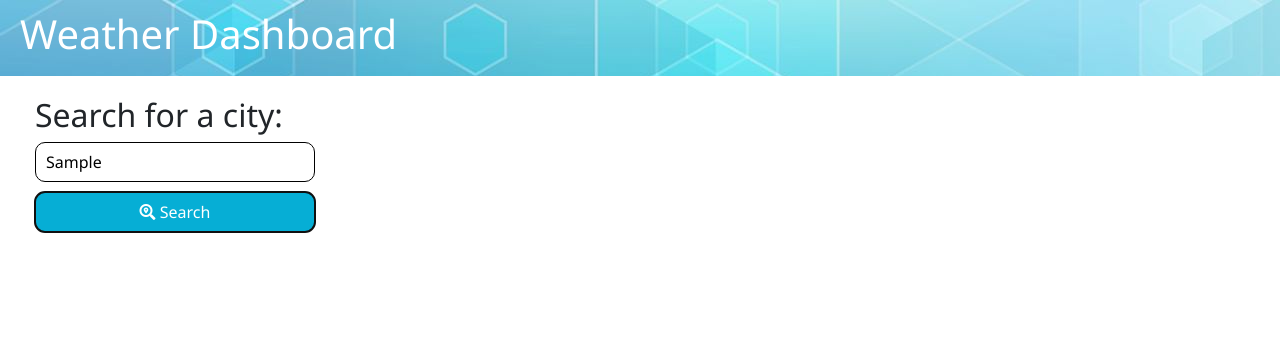
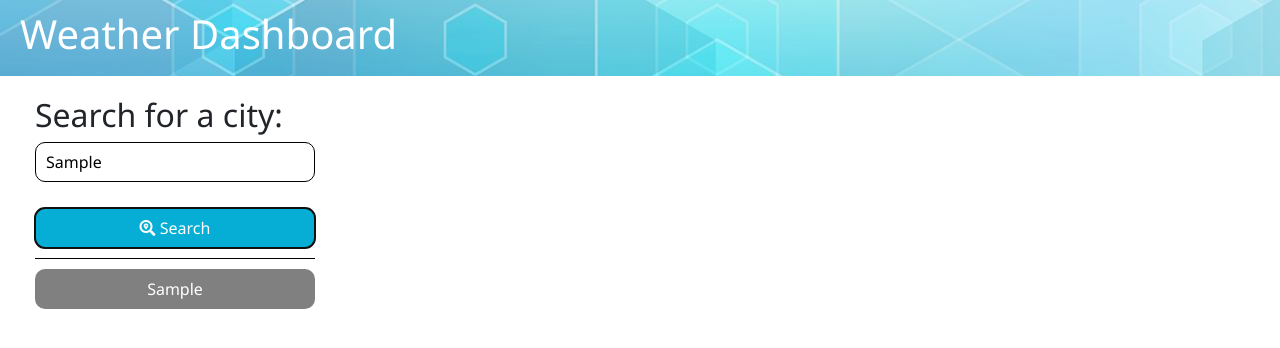
Before and after one commit to avidrunner87/weather-dashboard, a plain HTML site: page index.html in a window 1280 px wide. Both pictures are taken after typing "Sample" into the empty fields and a click on the button "Search". Drawn offline with nearby package versions, Linux system fonts and the light colour scheme; some packages are replaced by stand-ins of ours.

Commit message:
Added autocomplete to search to improve accuracy in the results

```diff
--- a/assets/css/style.css
+++ b/assets/css/style.css
@@ -39,6 +39,21 @@ main {
   border: none;
 }
 
+.searchHistory {
+  background-color: gray;
+}
+
+.button:hover {
+  font-size: 20px;
+  transition: all 0.3s ease-in-out;
+}
+
+.separator {
+  height: 0px;
+  border-bottom: 1px solid #000000;
+  margin: 10px 0px 0px 0px;
+}
+
 /* Formatting for the results column */
 
 
--- a/assets/scripts/script.js
+++ b/assets/scripts/script.js
@@ -1,4 +1,5 @@
 // ------------- Assignment Code -------------
+let autocomplete;
 
 
 // ---------------- Functions ----------------
@@ -6,6 +7,7 @@
 function init() {
     renderHeader();
     renderMainContent();
+    searchInputAutoComplete();
 }
 
 // Create the header
@@ -33,11 +35,27 @@ function renderMainContent() {
     $searchColumnDiv.append($searchTitleH2);
 
     // Build Search input text box
+    let $searchInputDiv = $("<div>");
+    $searchInputDiv.addClass("form-group");
+
     let $searchInput = $("<input>");
     $searchInput.attr("id", "searchInput");
     $searchInput.attr("type", "text");
-    $searchInput.addClass("textarea");
-    $searchColumnDiv.append($searchInput);
+    $searchInput.attr("placeholder", "Houston, TX");
+    $searchInput.addClass("textarea form-control");
+
+    let $searchInputLAT = $("<input>");
+    $searchInputLAT.attr("id", "searchInputLAT");
+    $searchInputLAT.attr("type", "hidden");
+
+    let $searchInputLONG = $("<input>");
+    $searchInputLONG.attr("id", "searchInputLNG");
+    $searchInputLONG.attr("type", "hidden");
+
+    $searchInputDiv.append($searchInput);
+    $searchInputDiv.append($searchInputLAT);
+    $searchInputDiv.append($searchInputLONG);
+    $searchColumnDiv.append($searchInputDiv);
 
     // Build Search button for text box
     let searchButtonIcon = $("<i class=\"fas fa-search-location\"></i>");
@@ -52,15 +70,116 @@ function renderMainContent() {
     $searchButton.append($searchButtonSpan);
     $searchColumnDiv.append($searchButton);
 
+    // Build Search results separator
+    let $searchSeperator = $("<div>");
+    $searchSeperator.addClass("separator");
+    $searchColumnDiv.append($searchSeperator);
+
+    // Build Search history DIV
+    let $searchHistoryDiv = $("<div>");
+    $searchHistoryDiv.attr("id", "searchHistory");
+
+    $searchColumnDiv.append($searchHistoryDiv);
 
     // Append Search to main content
     $("main").append($searchColumnDiv);
 
+    // Render Search history
+    renderSearchHistory();
+
+    searchInput = document.getElementById("searchInput");
+
     // Build the Results column
 
+}
+
+// Create the Search history
+function renderSearchHistory() {
+    $("#searchHistory").empty();
+    // Get the list of search history items from local storage
+    let searchItems = JSON.parse(localStorage.getItem("weatherDashboard_searchItems"));
+    if (searchItems === null) {
+        searchItems = [];
+    }
+
+    // TODO: Fix the sort on the searchItems array
+    searchItems.sort(function(a, b) {
+        return a.searchCity - b.searchCity
+    });
+
+    for (let i = 0; i < searchItems.length; i++) {
+        let $searchHistoryButton = $("<button>");
+        $searchHistoryButton.attr("id", `searchHistory_item${i}`);
+        $searchHistoryButton.addClass("button searchHistory");
+
+        let $searchButtonSpan = $("<span>");
+        $searchButtonSpan.text(searchItems[i].searchCity);
+
+        $searchHistoryButton.append($searchButtonSpan);
+
+        $("#searchHistory").append($searchHistoryButton);
+    }
+}
+
+// Enable autocomplete on the search input to improve user experience
+function searchInputAutoComplete() {
+    let searchInput = document.getElementById('searchInput');
+    autocomplete = new google.maps.places.Autocomplete(searchInput, {
+        types: ['geocode']
+    });
 }
 
 // Calls init to retrieve data and render it to the page on load
 init();
 
 // ------------- Event Listeners -------------
+// Add an action for buttons when they are clicked in the search section
+document.querySelector("#search").addEventListener("click", function(event) {
+    if (event.target.matches("button") === true || event.target.parentNode.matches("button") === true) {
+        const id = event.target.id || event.target.parentNode.id;
+        // Get search history items from local storage
+        let searchItems = JSON.parse(localStorage.getItem("weatherDashboard_searchItems"));
+        if (searchItems === null) {
+            searchItems = [];
+        }
+
+        // Set the new entry for the array
+        let searchCity = document.getElementById("searchInput").value.trim();
+        let cityLAT = document.getElementById('searchInputLAT').value;
+        let cityLNG = document.getElementById('searchInputLNG').value;
+        let newEntry = {
+            "searchCity": searchCity,
+            "cityLAT": cityLAT,
+            "cityLNG": cityLNG
+        }
+
+        // Check if an item already exists in the array and either add new or delete and add
+        let validateCity = searchItems.filter(city =>(city.searchCity === searchCity));
+        let cityIndex = searchItems.findIndex(city => city.searchCity === searchCity);
+        if (validateCity.length === 0 && newEntry.searchCity.length > 0) {
+            // Does not exist in array so add
+            searchItems.push(newEntry);
+        } else if (newEntry.searchCity.length > 0 && cityIndex != -1) {
+            // Does exist in the array so delete and add
+            searchItems.splice(searchCity, 1);
+            searchItems.push(newEntry);
+        } else if (cityIndex != -1){
+            // Delete entry in the array
+            searchItems.splice(searchCity, 1);
+        }
+
+        // Store changes back to local storage
+        localStorage.setItem("weatherDashboard_searchItems", JSON.stringify(searchItems));
+
+        // Render Search history
+        renderSearchHistory();
+    }
+})
+
+google.maps.event.addListener(autocomplete, "place_changed", function() {
+    let searchPlace = autocomplete.getPlace();
+
+    document.getElementById('searchInputLAT').value = searchPlace.geometry.location.lat();
+    document.getElementById('searchInputLNG').value = searchPlace.geometry.location.lng();
+
+})
--- a/index.html
+++ b/index.html
@@ -25,6 +25,7 @@
         <script src="https://cdnjs.cloudflare.com/ajax/libs/jquery/3.2.1/jquery.min.js"></script>
         <script src="https://cdnjs.cloudflare.com/ajax/libs/moment.js/2.24.0/moment.min.js"></script>
         <script src="https://cdnjs.cloudflare.com/ajax/libs/jqueryui/1.12.1/jquery-ui.min.js" integrity="sha512-uto9mlQzrs59VwILcLiRYeLKPPbS/bT71da/OEBYEwcdNUk8jYIy+D176RYoop1Da+f9mvkYrmj5MCLZWEtQuA==" crossorigin="anonymous" referrerpolicy="no-referrer"></script>
+        <script src="https://maps.googleapis.com/maps/api/js?v=3.exp&libraries=places&key=AIzaSyDmTf-vv9G2WnacohjsbupP05eO07GOxcY"></script>
 
         <!-- Link to Local Scripts -->
         <script src="./assets/scripts/script.js"></script>
```
